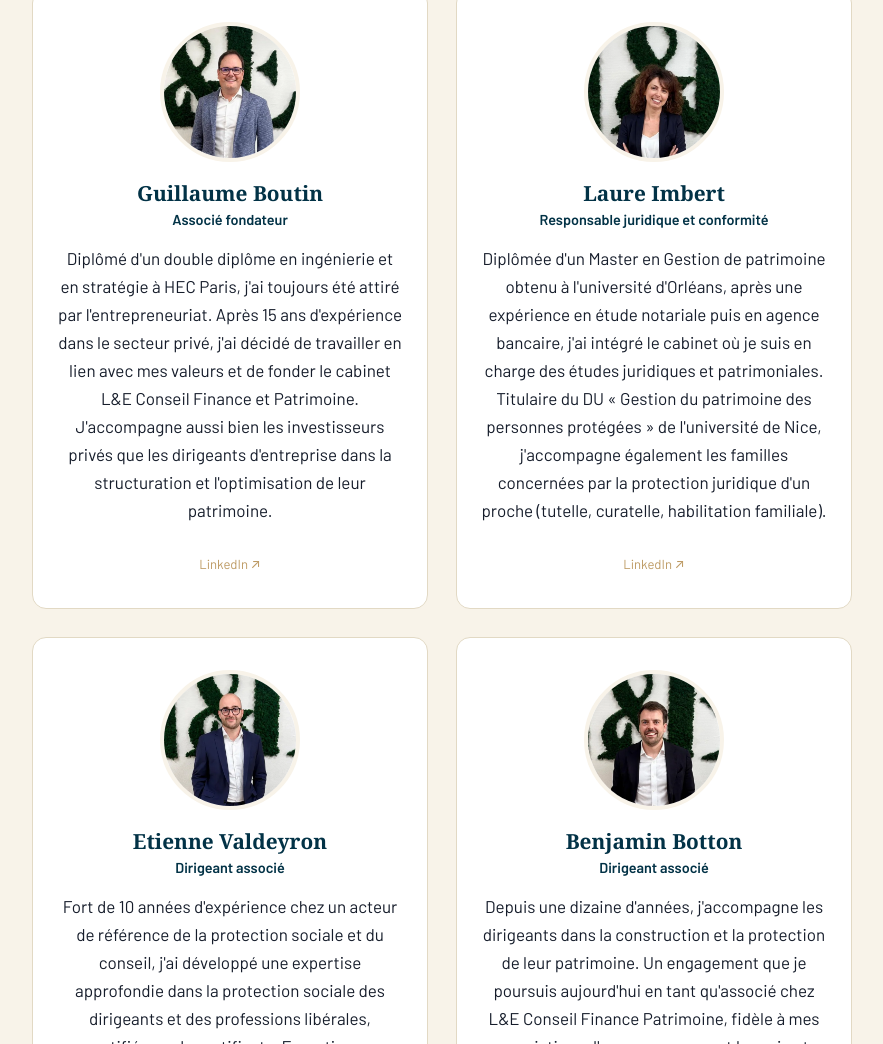
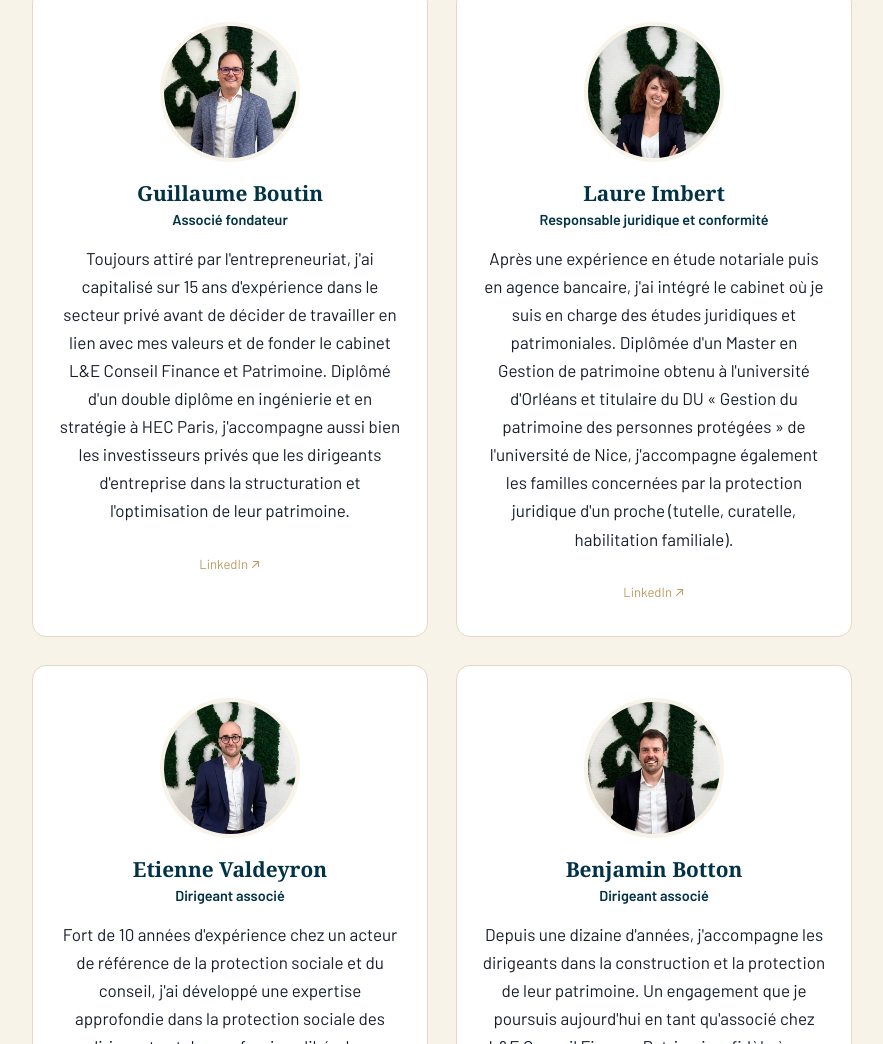
Before and after one commit to GuillaumeBoutin/conseilpatrimoine, a plain HTML site: page cabinet/index.html in a window 1280 px wide. Shown: the part 1263-2307 px from the top of the page, without its empty margins (198-1081 px from the left). Drawn offline with Linux system fonts and the light colour scheme.

Commit message:
Harmonise l'ordre des bios equipe : experience avant diplome/certification
Guillaume et Laure suivaient l'ordre diplome -> experience, Etienne et
Benjamin l'inverse. Les 4 bios commencent desormais par le parcours/
l'experience, avec le diplome ou la certification integre ensuite --
plus coherent et moins "CV" que diplome en premiere phrase.

Co-Authored-By: Claude Sonnet 5 <noreply@anthropic.com>

```diff
--- a/cabinet/index.html
+++ b/cabinet/index.html
@@ -178,7 +178,7 @@
         </picture>
         <h3>Guillaume Boutin</h3>
         <span class="role">Associé fondateur</span>
-        <p>Diplômé d'un double diplôme en ingénierie et en stratégie à HEC Paris, j'ai toujours été attiré par l'entrepreneuriat. Après 15 ans d'expérience dans le secteur privé, j'ai décidé de travailler en lien avec mes valeurs et de fonder le cabinet L&E Conseil Finance et Patrimoine. J'accompagne aussi bien les investisseurs privés que les dirigeants d'entreprise dans la structuration et l'optimisation de leur patrimoine.</p>
+        <p>Toujours attiré par l'entrepreneuriat, j'ai capitalisé sur 15 ans d'expérience dans le secteur privé avant de décider de travailler en lien avec mes valeurs et de fonder le cabinet L&E Conseil Finance et Patrimoine. Diplômé d'un double diplôme en ingénierie et en stratégie à HEC Paris, j'accompagne aussi bien les investisseurs privés que les dirigeants d'entreprise dans la structuration et l'optimisation de leur patrimoine.</p>
         <a class="team-linkedin" href="https://www.linkedin.com/in/conseilpatrimoine/" target="_blank" rel="noopener">LinkedIn ↗</a>
       </div>
       <div class="team-card" id="laure-imbert">
@@ -188,7 +188,7 @@
         </picture>
         <h3>Laure Imbert</h3>
         <span class="role">Responsable juridique et conformité</span>
-        <p>Diplômée d'un Master en Gestion de patrimoine obtenu à l'université d'Orléans, après une expérience en étude notariale puis en agence bancaire, j'ai intégré le cabinet où je suis en charge des études juridiques et patrimoniales. Titulaire du DU « Gestion du patrimoine des personnes protégées » de l'université de Nice, j'accompagne également les familles concernées par la protection juridique d'un proche (tutelle, curatelle, habilitation familiale).</p>
+        <p>Après une expérience en étude notariale puis en agence bancaire, j'ai intégré le cabinet où je suis en charge des études juridiques et patrimoniales. Diplômée d'un Master en Gestion de patrimoine obtenu à l'université d'Orléans et titulaire du DU « Gestion du patrimoine des personnes protégées » de l'université de Nice, j'accompagne également les familles concernées par la protection juridique d'un proche (tutelle, curatelle, habilitation familiale).</p>
         <a class="team-linkedin" href="https://www.linkedin.com/in/laure-imbert-7368b7270/" target="_blank" rel="noopener">LinkedIn ↗</a>
       </div>
       <div class="team-card">
```
